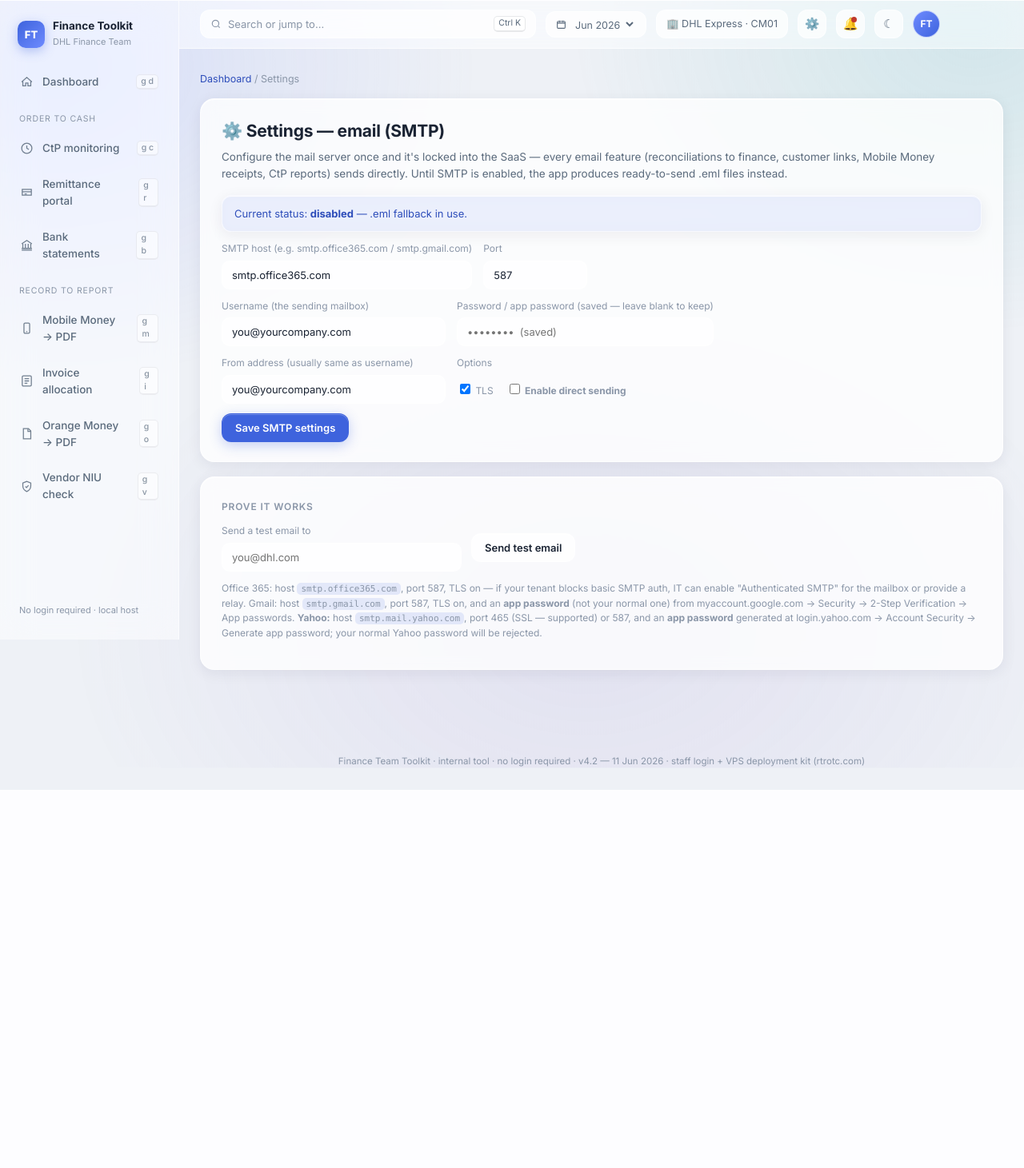
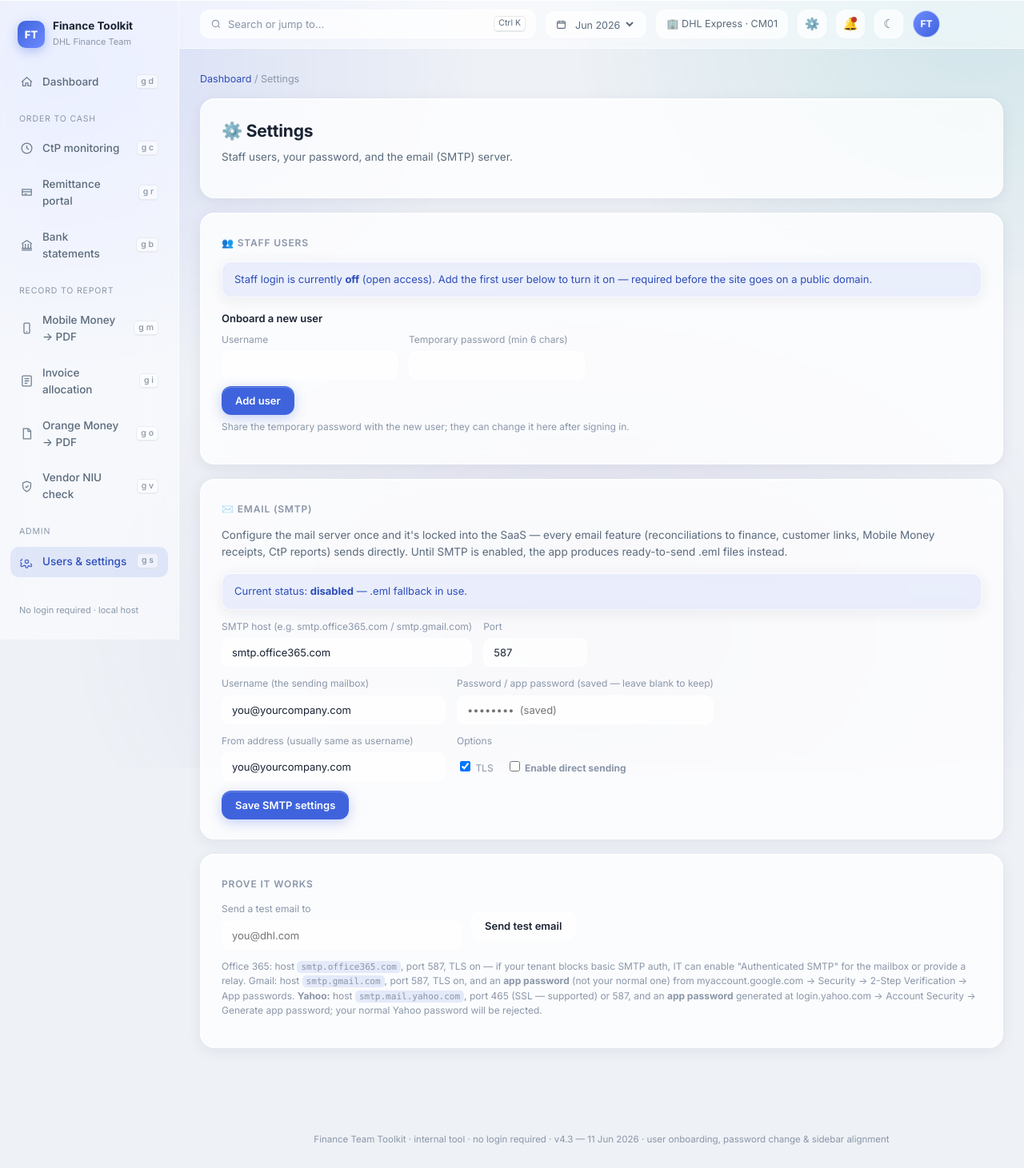
Before and after one commit to Nekoutb/dhl-finance-team-toolkit, a FastAPI app: page /settings in a window 1280 px wide. Shown: the whole page at 80% size. Before the commit the page ends 988 px from the top, so only its background shows below. Run offline with FastAPI, Linux system fonts and the light colour scheme.

Commit message:
v4.3 — user onboarding + password change in Settings; fix sidebar alignment
- Settings page gains an Admin 'Staff users' section (onboard/remove users)
  and a 'Your account' password-change form; new sidebar Admin > Users &
  settings entry (g s)
- auth.add_user/delete_user/change_password write config.json directly so
  deletions actually remove the user (deep-merge can't); guards: can't delete
  yourself or the last user; new-user passwords >= 6 chars
- Sidebar fix: shortcut chips (kbd) no longer wrap to two lines (white-space
  nowrap + flex-shrink 0); labels wrap instead via .nav-label; icons now align
  on one column (verified: all 9 at x=25px) and rows have a consistent height
- httptest_auth extended to 25 checks (onboard, login, password change, delete
  guards); config.json snapshot/restored so local stays login-free

Co-Authored-By: Claude Opus 4.8 <noreply@anthropic.com>

```diff
--- a/app/config.py
+++ b/app/config.py
@@ -8,7 +8,7 @@ import json
 from pathlib import Path
 
 # Bump on every release so old-vs-new is visible in the footer of every page.
-APP_VERSION = "v4.2 — 11 Jun 2026 · staff login + VPS deployment kit (rtrotc.com)"
+APP_VERSION = "v4.3 — 11 Jun 2026 · user onboarding, password change & sidebar alignment"
 
 BASE_DIR = Path(__file__).resolve().parent.parent
 DATA_DIR = BASE_DIR / "data"
--- a/app/main.py
+++ b/app/main.py
@@ -1606,7 +1606,72 @@ def app_settings(request: Request, message: str = "", error: str = ""):
     return templates.TemplateResponse("settings.html", {
         "request": request, "cfg": cfg, "smtp": cfg["smtp"],
         "message": message, "error": error,
+        "users": auth.list_users(),
+        "auth_enabled": auth.enabled(cfg.get("auth", {})),
+        "current_user": getattr(request.state, "user", None),
     })
+
+
+@app.post("/settings/users/add")
+async def settings_user_add(request: Request):
+    form = await request.form()
+    username = (form.get("username") or "").strip()
+    password = form.get("password") or ""
+    if not username:
+        return RedirectResponse("/settings?error=Username is required.",
+                                status_code=303)
+    if len(password) < 6:
+        return RedirectResponse(
+            "/settings?error=Password must be at least 6 characters.",
+            status_code=303)
+    auth.add_user(username, password,
+                  secure_cookies=(request.url.scheme == "https"))
+    return RedirectResponse(
+        f"/settings?message=User '{username}' added. Staff login is enabled.",
+        status_code=303)
+
+
+@app.post("/settings/users/delete")
+async def settings_user_delete(request: Request):
+    form = await request.form()
+    username = (form.get("username") or "").strip()
+    if username == getattr(request.state, "user", None):
+        return RedirectResponse(
+            "/settings?error=You can't delete the account you're signed in with.",
+            status_code=303)
+    if auth.delete_user(username):
+        return RedirectResponse(f"/settings?message=User '{username}' removed.",
+                                status_code=303)
+    return RedirectResponse(
+        "/settings?error=Could not remove that user (the last user can't be removed).",
+        status_code=303)
+
+
+@app.post("/settings/account/password")
+async def settings_change_password(request: Request):
+    form = await request.form()
+    user = getattr(request.state, "user", None)
+    cfg = load_config()
+    stored = cfg.get("auth", {}).get("users", {}).get(user or "")
+    if not user or not stored:
+        return RedirectResponse(
+            "/settings?error=Sign in before changing a password.", status_code=303)
+    current = form.get("current_password") or ""
+    new = form.get("new_password") or ""
+    confirm = form.get("confirm_password") or ""
+    if not auth.verify_password(current, stored):
+        return RedirectResponse(
+            "/settings?error=Your current password is incorrect.", status_code=303)
+    if len(new) < 6:
+        return RedirectResponse(
+            "/settings?error=New password must be at least 6 characters.",
+            status_code=303)
+    if new != confirm:
+        return RedirectResponse(
+            "/settings?error=The new passwords don't match.", status_code=303)
+    auth.change_password(user, new)
+    return RedirectResponse("/settings?message=Your password has been changed.",
+                            status_code=303)
 
 
 @app.post("/settings/smtp")
--- a/app/static/styles.css
+++ b/app/static/styles.css
@@ -168,16 +168,18 @@ kbd {
   display: flex; align-items: center; gap: 11px;
   padding: 9px 12px; border-radius: var(--radius-sm);
   color: var(--text-soft); font-weight: 500; font-size: 13.5px;
-  border: 1px solid transparent;
+  border: 1px solid transparent; min-height: 38px;
 }
 .nav-item svg { width: 17px; height: 17px; flex-shrink: 0; opacity: .85; }
+/* Label takes the slack so it wraps, not the icon or the shortcut chip. */
+.nav-item .nav-label { flex: 1; min-width: 0; }
 .nav-item:hover { background: var(--glass-hover); text-decoration: none; color: var(--text); }
 .nav-item.active {
   background: var(--accent-soft); color: var(--accent-text);
   border-color: var(--border-glass);
   box-shadow: inset 0 1px 0 var(--highlight);
 }
-.nav-item kbd { margin-left: auto; opacity: .7; }
+.nav-item kbd { margin-left: auto; opacity: .7; flex-shrink: 0; white-space: nowrap; align-self: center; }
 .nav-section { font-size: 10.5px; text-transform: uppercase; letter-spacing: .08em;
   color: var(--text-faint); padding: 14px 12px 4px; }
 .side-foot { margin-top: auto; padding: 10px 12px; color: var(--text-faint); font-size: 11px; }
--- a/app/templates/base.html
+++ b/app/templates/base.html
@@ -28,34 +28,43 @@
     {% set path = request.url.path %}
     <a class="nav-item {% if path == '/' %}active{% endif %}" href="/">
       <svg viewBox="0 0 24 24" fill="none" stroke="currentColor" stroke-width="1.8"><path d="M3 12 12 4l9 8M5 10v9h5v-5h4v5h5v-9"/></svg>
-      Dashboard <kbd>g d</kbd></a>
+      <span class="nav-label">Dashboard</span> <kbd>g d</kbd></a>
 
     <div class="nav-section">Order to Cash</div>
     <a class="nav-item {% if 'ongoing-ctp' in path %}active{% endif %}" href="/tools/ongoing-ctp-monitoring">
       <svg viewBox="0 0 24 24" fill="none" stroke="currentColor" stroke-width="1.8"><circle cx="12" cy="12" r="9"/><path d="M12 7v5l3.5 2"/></svg>
-      CtP monitoring <kbd>g c</kbd></a>
+      <span class="nav-label">CtP monitoring</span> <kbd>g c</kbd></a>
     <a class="nav-item {% if 'remittance' in path %}active{% endif %}" href="/tools/remittance-portal">
       <svg viewBox="0 0 24 24" fill="none" stroke="currentColor" stroke-width="1.8"><path d="M4 7h16v10H4zM4 11h16"/><path d="M8 15h4"/></svg>
-      Remittance portal <kbd>g r</kbd></a>
+      <span class="nav-label">Remittance portal</span> <kbd>g r</kbd></a>
     <a class="nav-item {% if 'bank-statements' in path %}active{% endif %}" href="/tools/bank-statements">
       <svg viewBox="0 0 24 24" fill="none" stroke="currentColor" stroke-width="1.8"><path d="M3 10 12 4l9 6M5 10v8M9.5 10v8M14.5 10v8M19 10v8M3 18h18M3 21h18"/></svg>
-      Bank statements <kbd>g b</kbd></a>
+      <span class="nav-label">Bank statements</span> <kbd>g b</kbd></a>
 
     <div class="nav-section">Record to Report</div>
     <a class="nav-item {% if path.startswith('/tools/momo') %}active{% endif %}" href="/tools/momo">
       <svg viewBox="0 0 24 24" fill="none" stroke="currentColor" stroke-width="1.8"><rect x="7" y="3" width="10" height="18" rx="2"/><path d="M11 18h2"/></svg>
-      Mobile Money → PDF <kbd>g m</kbd></a>
+      <span class="nav-label">Mobile Money → PDF</span> <kbd>g m</kbd></a>
     <a class="nav-item {% if 'vendor-invoice-allocation' in path %}active{% endif %}" href="/tools/vendor-invoice-allocation">
       <svg viewBox="0 0 24 24" fill="none" stroke="currentColor" stroke-width="1.8"><rect x="4" y="3" width="16" height="18" rx="2"/><path d="M8 8h8M8 12h8M8 16h5"/></svg>
-      Invoice allocation <kbd>g i</kbd></a>
+      <span class="nav-label">Invoice allocation</span> <kbd>g i</kbd></a>
     <a class="nav-item {% if 'orange-cameroun' in path %}active{% endif %}" href="/tools/orange-cameroun">
       <svg viewBox="0 0 24 24" fill="none" stroke="currentColor" stroke-width="1.8"><path d="M6 3h9l4 4v14H6z"/><path d="M14 3v5h5"/></svg>
-      Orange Money → PDF <kbd>g o</kbd></a>
+      <span class="nav-label">Orange Money → PDF</span> <kbd>g o</kbd></a>
     <a class="nav-item {% if 'vendor-niu' in path %}active{% endif %}" href="/tools/vendor-niu">
       <svg viewBox="0 0 24 24" fill="none" stroke="currentColor" stroke-width="1.8"><path d="M12 3 5 6v5c0 5 3.5 8.5 7 10 3.5-1.5 7-5 7-10V6z"/><path d="m9.5 12 2 2 3.5-4"/></svg>
-      Vendor NIU check <kbd>g v</kbd></a>
+      <span class="nav-label">Vendor NIU check</span> <kbd>g v</kbd></a>
 
-    <div class="side-foot">No login required · local host</div>
+    <div class="nav-section">Admin</div>
+    <a class="nav-item {% if path == '/settings' %}active{% endif %}" href="/settings">
+      <svg viewBox="0 0 24 24" fill="none" stroke="currentColor" stroke-width="1.8"><circle cx="12" cy="12" r="3"/><path d="M19.4 15a1.7 1.7 0 0 0 .3 1.9l.1.1a2 2 0 1 1-2.8 2.8l-.1-.1a1.7 1.7 0 0 0-2.9 1.2V21a2 2 0 1 1-4 0v-.1A1.7 1.7 0 0 0 7 19.4a1.7 1.7 0 0 0-1.9.3l-.1.1a2 2 0 1 1-2.8-2.8l.1-.1a1.7 1.7 0 0 0-1.2-2.9H1a2 2 0 1 1 0-4h.1A1.7 1.7 0 0 0 2.6 7"/></svg>
+      <span class="nav-label">Users &amp; settings</span> <kbd>g s</kbd></a>
+
+    <div class="side-foot">
+      {% if request.state.user is defined and request.state.user %}
+        Signed in as {{ request.state.user }} · <a href="/logout">sign out</a>
+      {% else %}No login required · local host{% endif %}
+    </div>
   </aside>
 
   <div class="main">
--- a/app/templates/settings.html
+++ b/app/templates/settings.html
@@ -3,14 +3,86 @@
   <nav class="crumbs"><a href="/">Dashboard</a> / Settings</nav>
 
   <section class="panel">
-    <h1>⚙️ Settings — email (SMTP)</h1>
+    <h1>⚙️ Settings</h1>
+    <p class="lead">Staff users, your password, and the email (SMTP) server.</p>
+    {% if message %}<div class="alert alert-ok">{{ message }}</div>{% endif %}
+    {% if error %}<div class="alert alert-error">{{ error }}</div>{% endif %}
+  </section>
+
+  <!-- ===== Staff users (admin) ===== -->
+  <section class="panel">
+    <h2 class="section-title">👥 Staff users</h2>
+    {% if not auth_enabled %}
+      <div class="alert alert-info">Staff login is currently <strong>off</strong>
+        (open access). Add the first user below to turn it on — required before
+        the site goes on a public domain.</div>
+    {% endif %}
+
+    {% if users %}
+    <div class="table-wrap" style="max-height:none;margin-bottom:14px;">
+      <table class="tx-table">
+        <thead><tr><th>Username</th><th></th></tr></thead>
+        <tbody>
+          {% for u in users %}
+          <tr>
+            <td><strong>{{ u }}</strong>
+              {% if u == current_user %}<span class="pill pill-ok">you</span>{% endif %}</td>
+            <td>
+              {% if u != current_user %}
+              <form action="/settings/users/delete" method="post" class="row-form"
+                    onsubmit="return confirm('Remove user {{ u }}?')">
+                <input type="hidden" name="username" value="{{ u }}">
+                <button class="btn btn-small" type="submit">🗑 Remove</button>
+              </form>
+              {% else %}<span class="note-inline">signed in</span>{% endif %}
+            </td>
+          </tr>
+          {% endfor %}
+        </tbody>
+      </table>
+    </div>
+    {% endif %}
+
+    <form action="/settings/users/add" method="post">
+      <h3 class="mini-title">Onboard a new user</h3>
+      <div class="inline-fields">
+        <label class="field"><span>Username</span>
+          <input type="text" name="username" autocomplete="off" required></label>
+        <label class="field"><span>Temporary password (min 6 chars)</span>
+          <input type="text" name="password" autocomplete="off" required
+                 minlength="6"></label>
+      </div>
+      <button class="btn btn-primary" type="submit" style="margin-top:8px;">Add user</button>
+      <p class="note-small" style="margin-top:6px;">Share the temporary password
+        with the new user; they can change it here after signing in.</p>
+    </form>
+  </section>
+
+  <!-- ===== Your account ===== -->
+  {% if current_user %}
+  <section class="panel">
+    <h2 class="section-title">🔑 Your account — {{ current_user }}</h2>
+    <form action="/settings/account/password" method="post">
+      <div class="inline-fields">
+        <label class="field"><span>Current password</span>
+          <input type="password" name="current_password" autocomplete="current-password" required></label>
+        <label class="field"><span>New password (min 6 chars)</span>
+          <input type="password" name="new_password" autocomplete="new-password" minlength="6" required></label>
+        <label class="field"><span>Confirm new password</span>
+          <input type="password" name="confirm_password" autocomplete="new-password" minlength="6" required></label>
+      </div>
+      <button class="btn btn-primary" type="submit" style="margin-top:8px;">Change my password</button>
+    </form>
+  </section>
+  {% endif %}
+
+  <!-- ===== SMTP ===== -->
+  <section class="panel">
+    <h2 class="section-title">✉️ Email (SMTP)</h2>
     <p class="lead">Configure the mail server once and it's locked into the
       SaaS — every email feature (reconciliations to finance, customer links,
       Mobile Money receipts, CtP reports) sends directly. Until SMTP is
       enabled, the app produces ready-to-send .eml files instead.</p>
-
-    {% if message %}<div class="alert alert-ok">{{ message }}</div>{% endif %}
-    {% if error %}<div class="alert alert-error">{{ error }}</div>{% endif %}
 
     <div class="alert alert-{{ 'ok' if smtp.enabled else 'info' }}">
       Current status:
```
Also changed, not shown: app/services/auth.py (+64 -0 lines), scripts/httptest_auth.py (+57 -0 lines), 1 other file.
